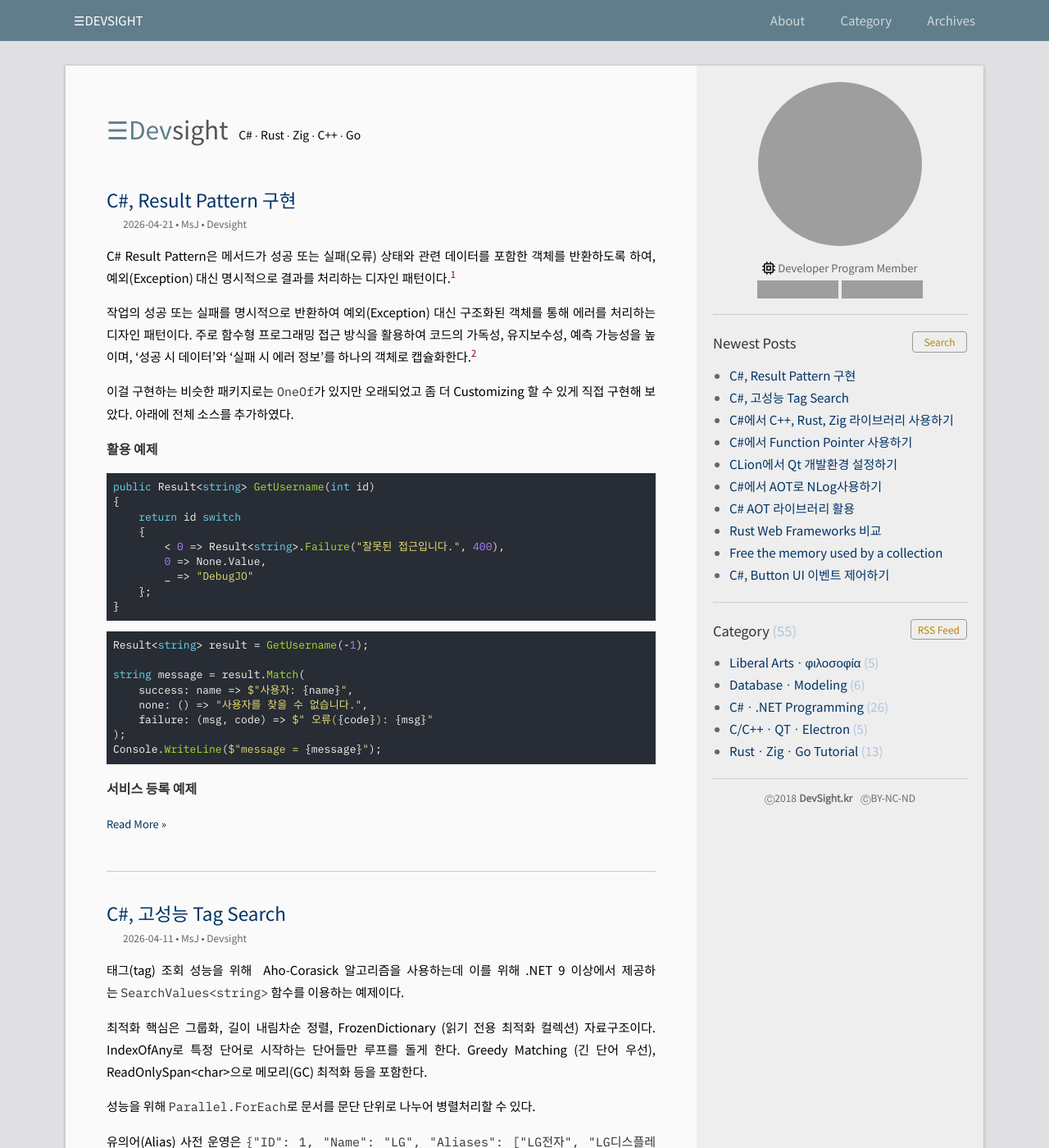
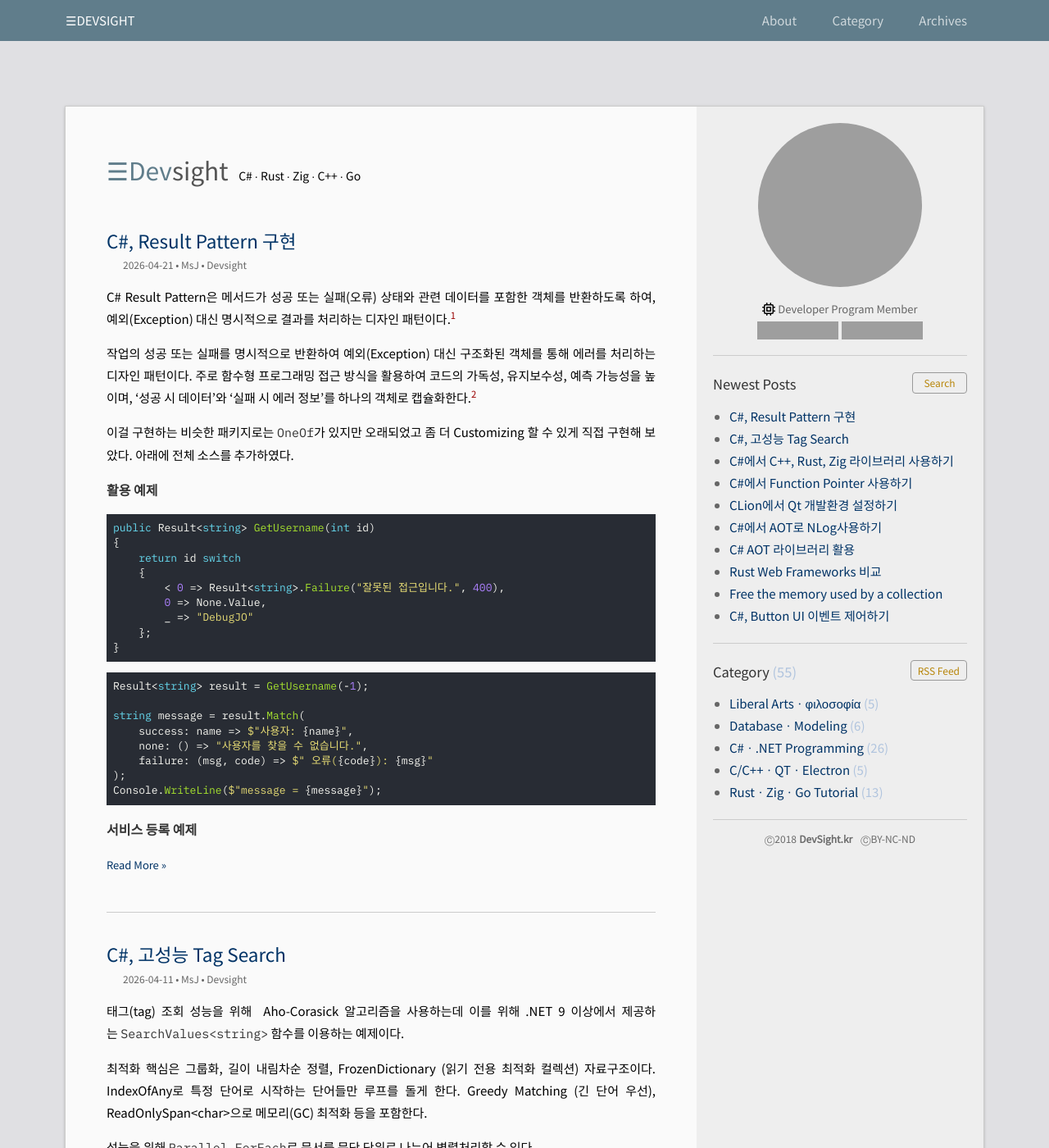
Before and after one commit to DebugJO/rustlang, a Jekyll site: the page built from index.html, in a window 1280 px wide and 1400 px high. Shown: the whole window at 82% size. Built offline with Jekyll 4.4.1, drawn with Linux system fonts in a browser that asks for light colours; the list of posts is cut into pages by our own code; grey boxes are pictures that could not be loaded.

Commit message:
Update _layout.scss

```diff
--- a/_sass/_layout.scss
+++ b/_sass/_layout.scss
@@ -24,6 +24,7 @@ body {
     top: 0;
     left: 0;
     width: 100%;
+	box-sizing: border-box;
     z-index: 1000;
 	/* 추가부분 : end */
 
@@ -65,13 +66,14 @@ $hide-sidebar-screen-width: 1120px; /* 1120 */
 .header-placeholder {
 	/*position: absolute; */ /* 추가에 의해 삭제 */
 	display: block; /* 추가 */
-	display: none; /* 추가 */
 	height: 50px; /* 추가 */
+	margin : 0px;
+	padding: 0px;
 }
 @media (max-width: $hide-sidebar-screen-width) {
     .header-placeholder {
 		/* position: static; */ /* 추가에 의해 삭제 */
-		display: none; /* 추가 */
+		display: none !important; /* 추가 */
 	}
     .header {
         position: fixed; left: 0; top: 0; right: 0; z-index: 20;
```
